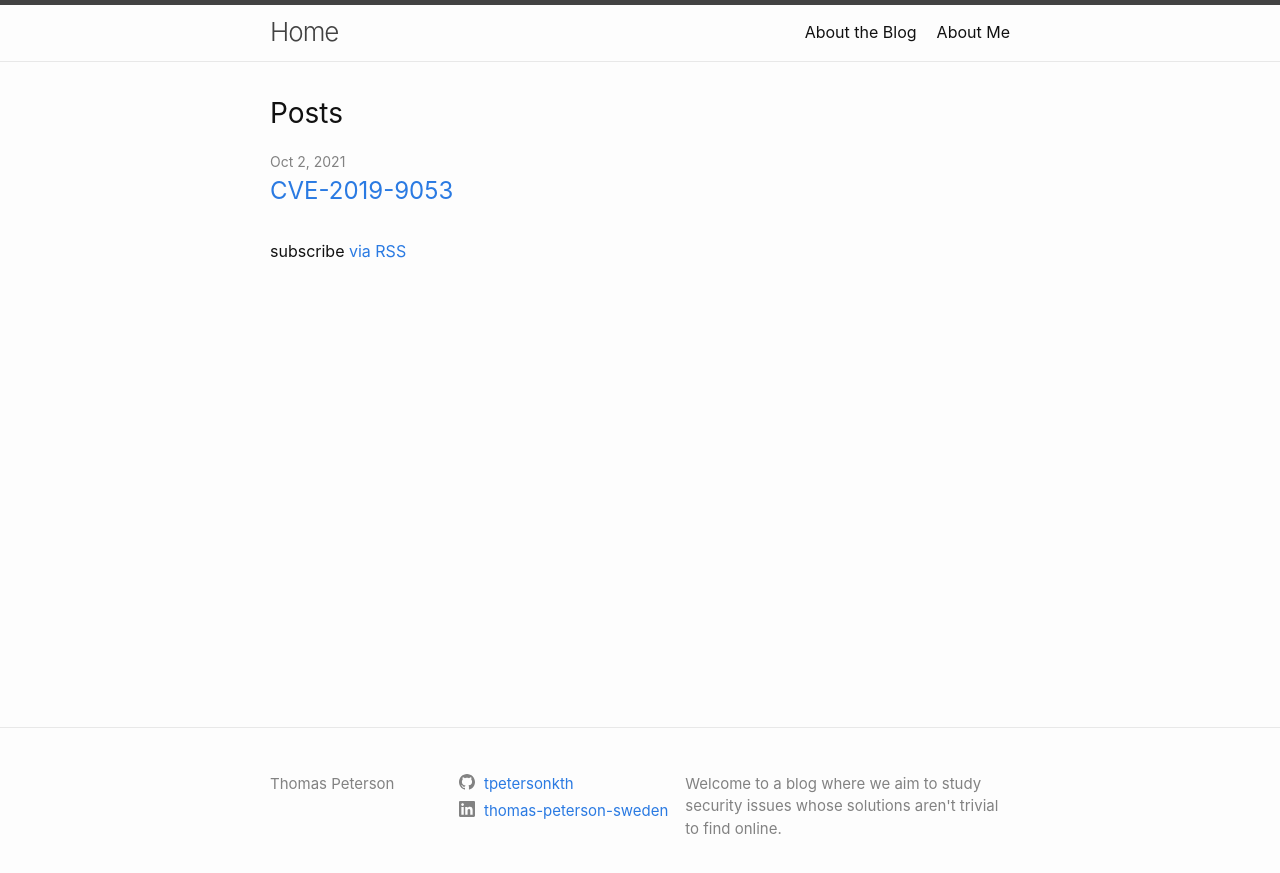
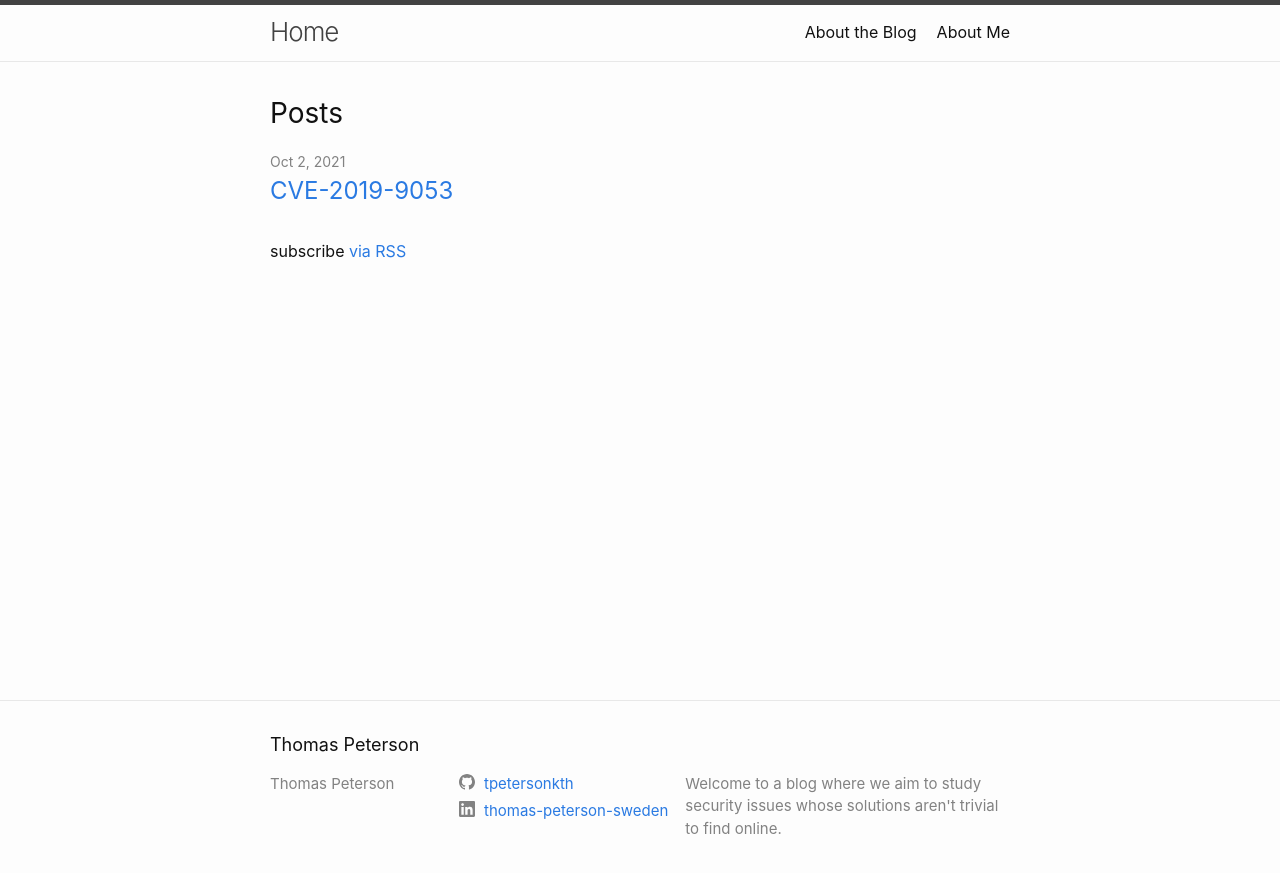
Before and after one commit to tpetersonkth/tpetersonkth.github.io, a Jekyll site: the page built from index.md, in a window 1280 px wide. Shown: the top 873 px of the page. Built offline with Jekyll 4.4.1, drawn with Linux system fonts in a browser that asks for light colours.

```diff
--- a/_config.yml
+++ b/_config.yml
@@ -21,6 +21,7 @@
 url: "" # the base hostname & protocol for your site, e.g. http://example.com
 github_username:  tpetersonkth
 linkedin_username: thomas-peterson-sweden
+copyright: "© 2021. All rights reserved."
 
 # Build settings
 markdown: kramdown
--- a/_includes/footer.html
+++ b/_includes/footer.html
@@ -3,7 +3,7 @@
 
   <div class="wrapper">
 
-    <h2 class="footer-heading">{{ site.title2 | escape }}</h2>
+    <h2 class="footer-heading">{{ site.author | escape }}</h2>
 
     <div class="footer-col-wrapper">
       <div class="footer-col footer-col-1">
@@ -12,7 +12,7 @@
             {%- if site.author -%}
               {{ site.author | escape }}
             {%- else -%}
-              {{ site.title3 | escape }}
+              {{ site.copyright | escape }}
             {%- endif -%}
             </li>
             {%- if site.email -%}
```
